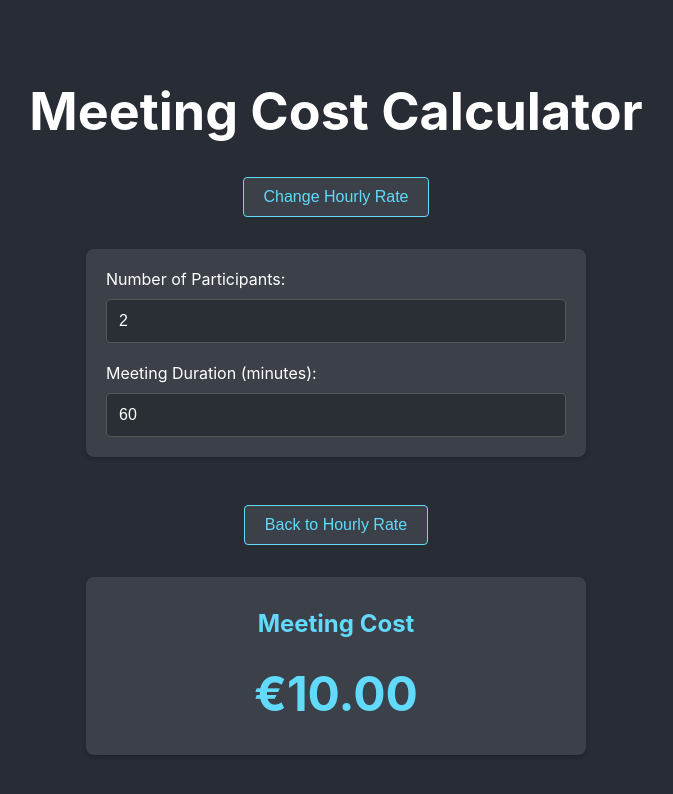
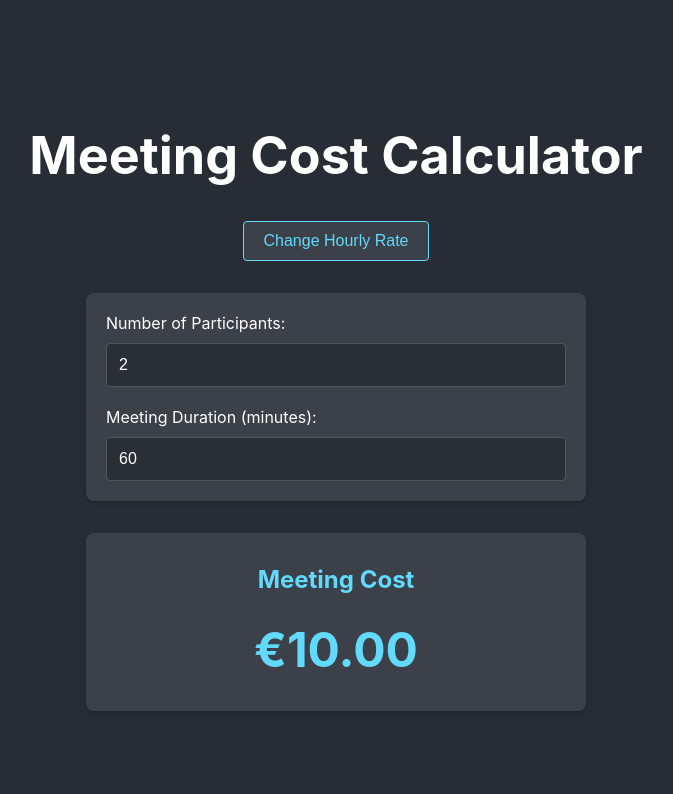
Before and after one commit to xremix/Meeting-Cost-Calculator, a React (Create React App) app: page / in a window 1280 px wide. Both pictures are taken after typing "5" into the empty fields and a click on the button "Confirm". Shown: the top 794 px of the page, without its empty margins (304-977 px from the left). Built offline with nearby package versions, Linux system fonts and the light colour scheme.

Commit message:
get rid of go back button

```diff
--- a/src/App.tsx
+++ b/src/App.tsx
@@ -22,11 +22,6 @@ function App() {
 
   const toggleSalaryInput = () => {
     setShowSalaryInput(!showSalaryInput);
-  };
-
-  const goBack = () => {
-    setStep(1);
-    setShowSalaryInput(true);
   };
 
   const calculateMeetingCost = () => {
@@ -64,7 +59,6 @@ function App() {
                 meetingTime={meetingTime}
                 onParticipantsChange={setParticipants}
                 onMeetingTimeChange={setMeetingTime}
-                onBack={goBack}
               />
               <CostDisplay cost={meetingCost} />
             </>
--- a/src/components/MeetingDetails.tsx
+++ b/src/components/MeetingDetails.tsx
@@ -5,15 +5,13 @@ interface MeetingDetailsProps {
   meetingTime: string;
   onParticipantsChange: (value: string) => void;
   onMeetingTimeChange: (value: string) => void;
-  onBack: () => void;
 }
 
 const MeetingDetails: React.FC<MeetingDetailsProps> = ({
   participants,
   meetingTime,
   onParticipantsChange,
-  onMeetingTimeChange,
-  onBack
+  onMeetingTimeChange
 }) => {
   return (
     <>
@@ -43,9 +41,6 @@ const MeetingDetails: React.FC<MeetingDetailsProps> = ({
           />
         </div>
       </form>
-      <button className="back-button" onClick={onBack}>
-        Back to Hourly Rate
-      </button>
     </>
   );
 };
```
